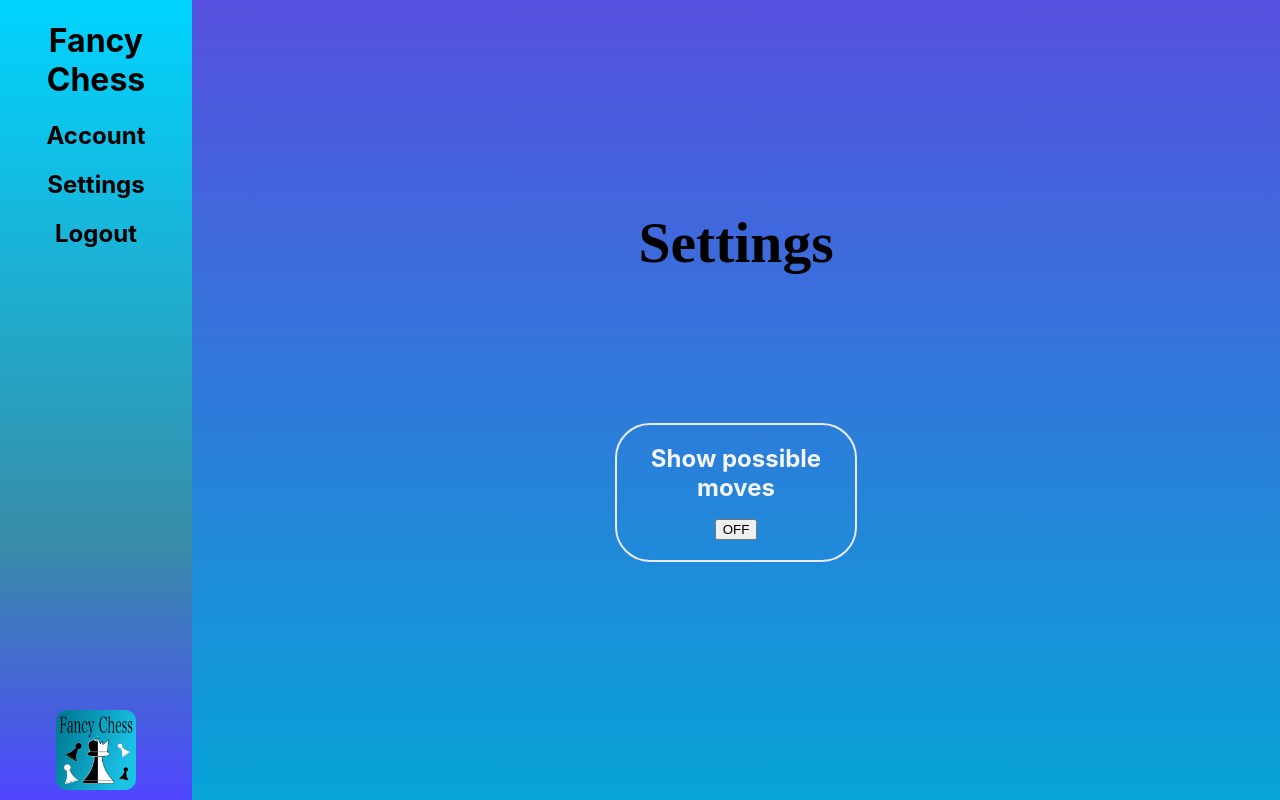
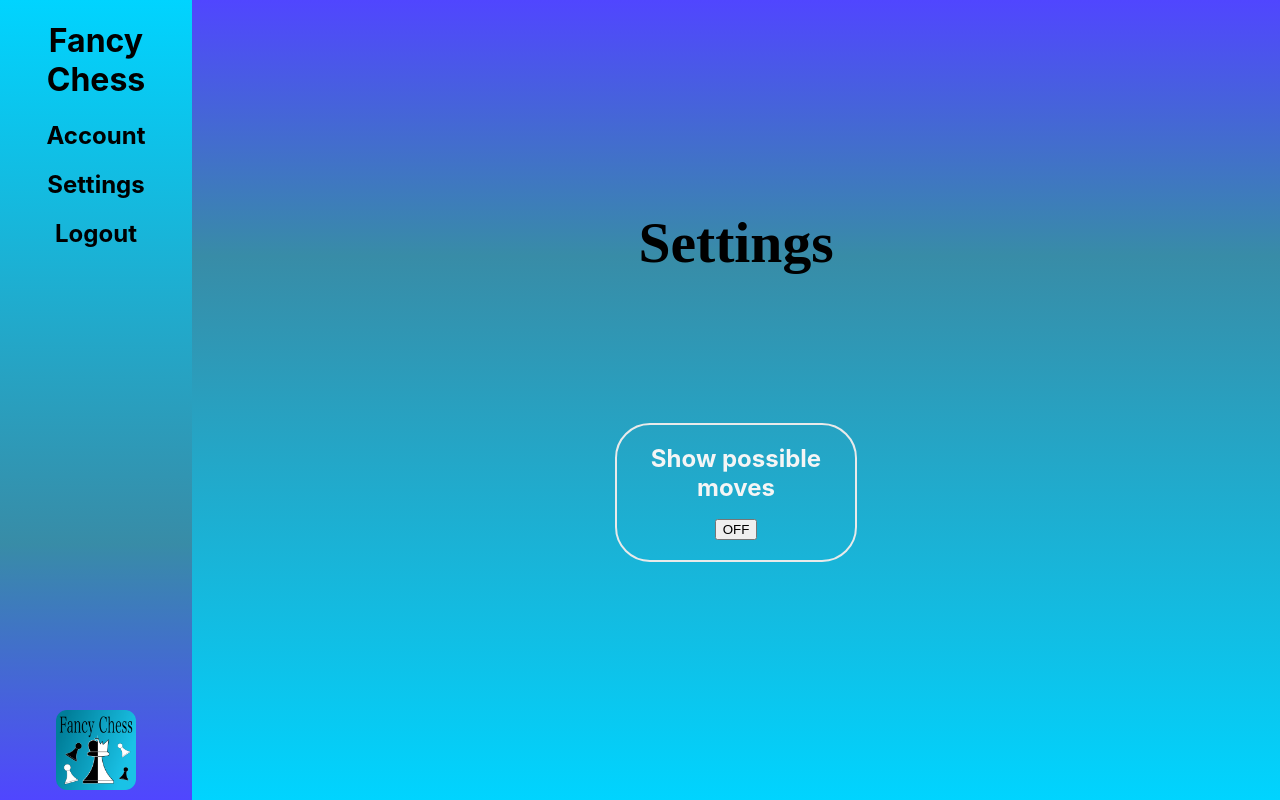
Before and after one commit to cyberlytics/FancyChess, a Next.js app in the folder fancychess/: page /settings in a window 1280 px wide. Built offline with nearby package versions, Linux system fonts and the light colour scheme.

Commit message:
changed background

```diff
--- a/fancychess/styles/settings.module.css
+++ b/fancychess/styles/settings.module.css
@@ -1,8 +1,8 @@
 .container {
   min-height: 100vh;
   display: flex;
-  background: rgb(86, 80, 222);
-  background: linear-gradient(180deg, rgba(86, 80, 222, 1) 0%, rgba(7, 164, 215, 1) 100%);
+  background: rgb(80,70,255);
+  background: linear-gradient(180deg, rgba(80,70,255,1) 0%, rgba(56,140,167,1) 32%, rgba(0,212,255,1) 100%);
 }
 
 .sidebar {
```
